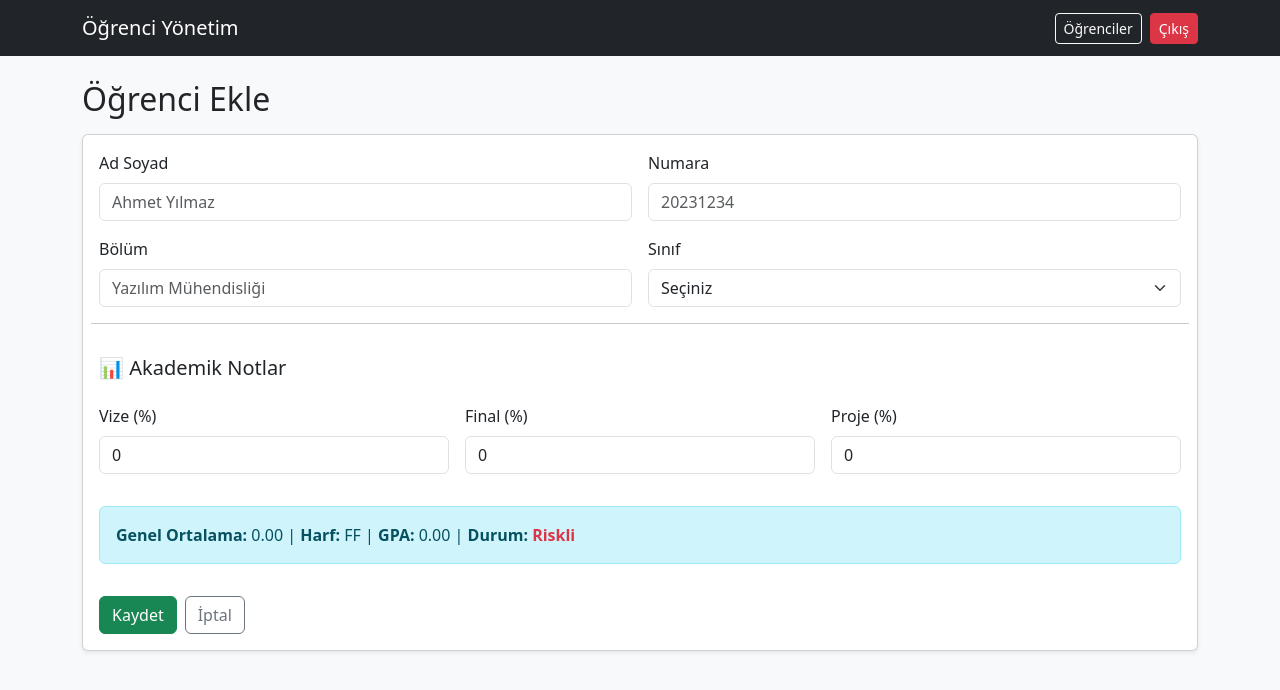
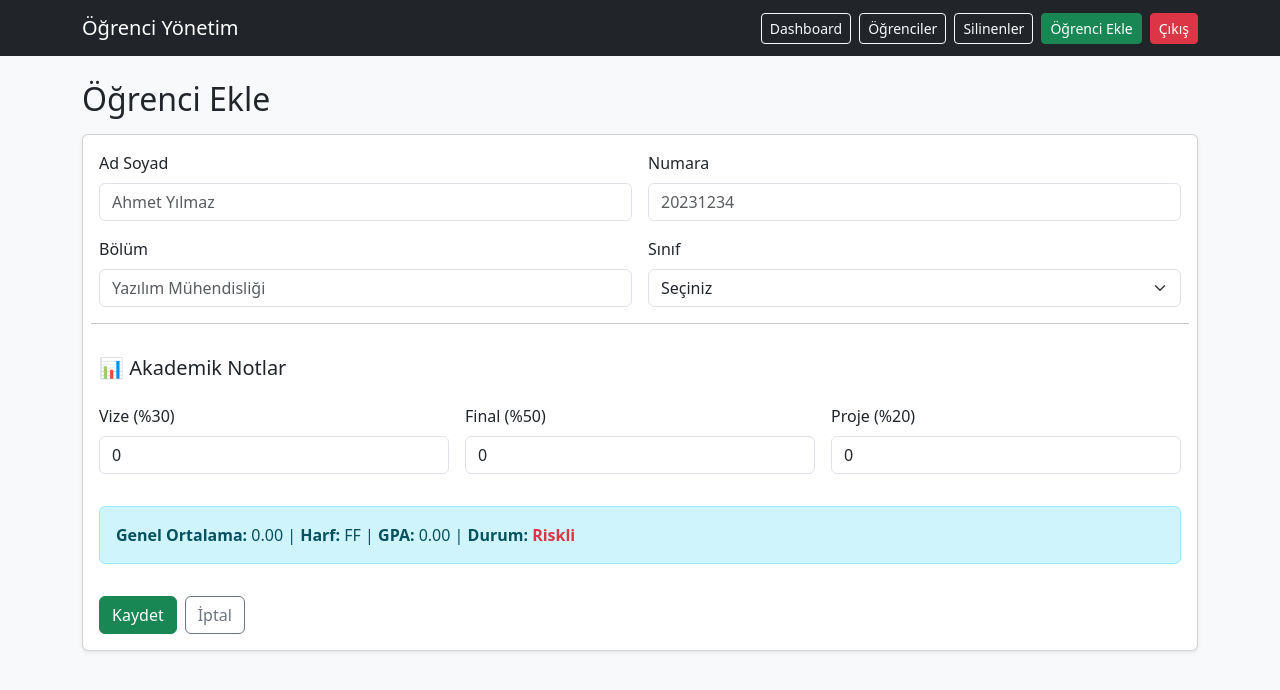
Before and after one commit to screamofitachi/student-management, a website: page public/pages/add-student.html in a window 1280 px wide. Drawn offline with nearby package versions, Linux system fonts and the light colour scheme; sample sign-in values are in the browser's storage.

Commit message:
Unify navbar across all pages

```diff
--- a/public/pages/add-student.html
+++ b/public/pages/add-student.html
@@ -8,16 +8,22 @@
 </head>
 
 <body class="bg-light">
+  <!-- NAVBAR -->
   <nav class="navbar navbar-expand-lg navbar-dark bg-dark">
     <div class="container">
       <a class="navbar-brand" href="/pages/index.html">Öğrenci Yönetim</a>
+
       <div class="ms-auto d-flex gap-2">
+        <a class="btn btn-outline-light btn-sm" href="/pages/index.html">Dashboard</a>
         <a class="btn btn-outline-light btn-sm" href="/pages/students.html">Öğrenciler</a>
+        <a class="btn btn-outline-light btn-sm" href="/pages/deleted-students.html">Silinenler</a>
+        <a class="btn btn-success btn-sm" href="/pages/add-student.html">Öğrenci Ekle</a>
         <button id="logoutBtn" class="btn btn-danger btn-sm">Çıkış</button>
       </div>
     </div>
   </nav>
 
+  <!-- CONTENT -->
   <main class="container py-4">
     <h2 class="mb-3">Öğrenci Ekle</h2>
 
@@ -60,17 +66,17 @@
           <h5>📊 Akademik Notlar</h5>
 
           <div class="col-md-4">
-            <label class="form-label">Vize (%)</label>
+            <label class="form-label">Vize (%30)</label>
             <input id="midterm" type="number" min="0" max="100" class="form-control" value="0" />
           </div>
 
           <div class="col-md-4">
-            <label class="form-label">Final (%)</label>
+            <label class="form-label">Final (%50)</label>
             <input id="final" type="number" min="0" max="100" class="form-control" value="0" />
           </div>
 
           <div class="col-md-4">
-            <label class="form-label">Proje (%)</label>
+            <label class="form-label">Proje (%20)</label>
             <input id="project" type="number" min="0" max="100" class="form-control" value="0" />
           </div>
 
```
Also changed, not shown: public/pages/edit-student.html (+7 -3 lines).
